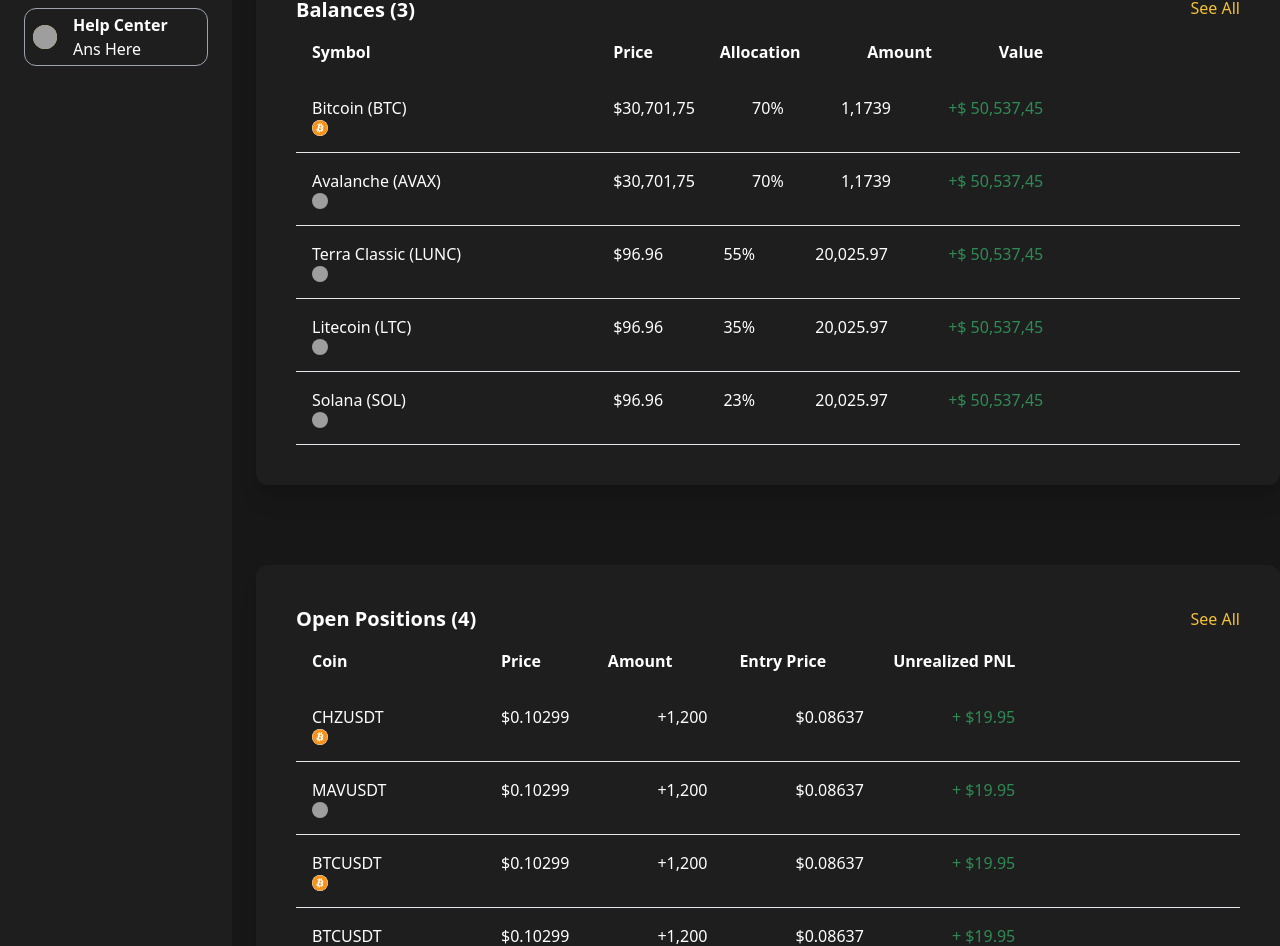
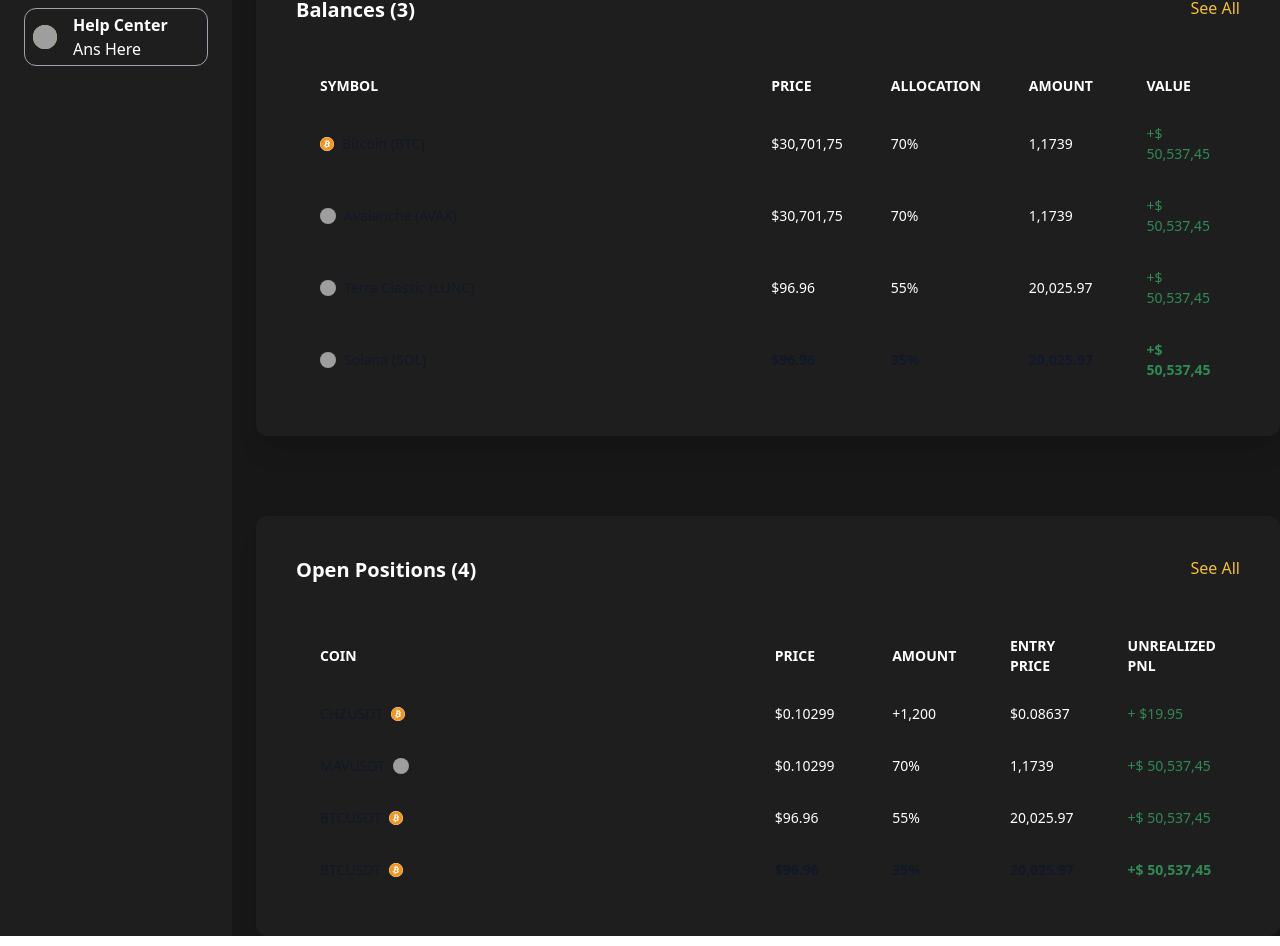
Before and after one commit to iamRazzakk/dashboard, a React (Vite) app: page / in a window 1280 px wide. Shown: the part 714-1660 px from the top of the page. Built offline with nearby package versions, Linux system fonts and the light colour scheme; grey boxes are pictures that could not be loaded.

Commit message:
update table

```diff
--- a/src/Components/AreaChart/AreaChart.jsx
+++ b/src/Components/AreaChart/AreaChart.jsx
@@ -23,7 +23,7 @@
                     data={data}
                     margin={{ top: 10, right: 30, left: 0, bottom: 0 }}
                 >
-                    <Area type="monotone" dataKey="uv" stroke="black" fill="black" />
+                    <Area type="monotone" dataKey="uv" stroke="white" strokeWidth={3} fill="#2b271f" />
                 </AreaChart>
             </div>
         </div>
--- a/src/Components/SideBar/Sidebar.css
+++ b/src/Components/SideBar/Sidebar.css
@@ -3,7 +3,7 @@
     /* color: #fbd251; */
     color: white;
     padding: 0.5rem 1rem;
-    border-radius: 2rem;
+    border-radius: 8px;
     border: none;
     cursor: pointer;
     transition: background-color 0.3s, color 0.3s;
@@ -11,10 +11,14 @@
 
 .sidebar-btn.active {
     background-color: #fbd250;
-    color: white;
+    color: black;
+    font-weight: bold;
 }
 
 .sidebar-btn:hover:not(.active) {
     background-color: #fbd250;
-    color: white;
+    color: black;
+    font-weight: bold;
+    margin-top: 10px;
+    margin-bottom: 10px;
 }
--- a/src/pages/Home/Balances.jsx
+++ b/src/pages/Home/Balances.jsx
@@ -8,73 +8,83 @@
                 <h5 className="text-[#F3C136] cursor-pointer hidden md:block">See All</h5>
             </div>
             {/* For Table */}
-            <div className="overflow-x-auto">
-                <table className="w-full">
-                    <thead>
-                        <tr className="">
-                            <th className="p-4 font-bold text-left">Symbol</th>
-                            <th className="p-4 flex justify-between  w-3/4">
-                                <div className="px-4 text-right">Price</div>
-                                <div className="px-4">Allocation</div>
-                                <div className="px-4">Amount</div>
-                                <div className="px-4">Value</div>
+
+            <div className="relative overflow-x-auto">
+                <table className="w-full text-sm text-left rtl:text-right md:mt-10">
+                    <thead className="text-xs uppercase text-white">
+                        <tr>
+                            <th scope="col" className="px-6 text-sm py-3 rounded-s-lg" style={{ width: "50%" }}>
+                                Symbol
+                            </th>
+                            <th scope="col" className="px-6 text-sm py-3 rounded-s-lg" style={{ width: "12.5%" }}>
+                                Price
+                            </th>
+                            <th scope="col" className="px-6 text-sm py-3" style={{ width: "12.5%" }}>
+                                Allocation
+                            </th>
+                            <th scope="col" className="px-6 text-sm py-3 rounded-e-lg" style={{ width: "12.5%" }}>
+                                Amount
+                            </th>
+                            <th scope="col" className="px-6 text-sm py-3 rounded-e-lg" style={{ width: "12.5%" }}>
+                                Value
                             </th>
                         </tr>
                     </thead>
                     <tbody>
-                        {/* For BTC Data */}
-                        <tr className="border-b">
-                            <td className="p-4">Bitcoin (BTC) <FaBitcoin className="bg-white rounded-full text-[#f7931a]"></FaBitcoin></td>
-                            <td className="p-4 flex justify-between w-3/4">
-                                <div className="px-4">$30,701,75</div>
-                                <div className="px-4">70%</div>
-                                <div className="px-4">1,1739</div>
-                                <div className="px-4 text-[#2F8A54]">+$ 50,537,45</div>
+                        <tr className="">
+                            <td className="p-4 px-6 py-4 font-medium text-gray-900 whitespace-nowrap dark:text-white">
+                                <div className="flex gap-2 items-center">
+                                    <FaBitcoin className="bg-white rounded-full text-[#f7931a]" />
+                                    Bitcoin (BTC)
+                                </div>
                             </td>
+                            <td className="px-6 py-4">$30,701,75</td>
+                            <td className="px-6 py-4">70%</td>
+                            <td className="px-6 py-4">1,1739</td>
+                            <td className="px-6 py-4 text-[#2F8A54]">+$ 50,537,45</td>
                         </tr>
-                        {/* For Avalanche (AVAX) Data */}
-                        <tr className="border-b">
-                            <td className="p-4">Avalanche (AVAX) <img className="h-4 w-4 rounded-full" src="https://cryptologos.cc/logos/avalanche-avax-logo.png" alt="" /></td>
-                            <td className="p-4 flex justify-between w-3/4">
-                                <div className="px-4">$30,701,75</div>
-                                <div className="px-4">70%</div>
-                                <div className="px-4">1,1739</div>
-                                <div className="px-4 text-[#2F8A54]">+$ 50,537,45</div>
+                        <tr className="">
+                            <td className="p-4 px-6 py-4 font-medium text-gray-900 whitespace-nowrap dark:text-white">
+                                <div className="flex gap-2 items-center">
+                                    <img className="h-4 w-4 rounded-full" src="https://cryptologos.cc/logos/avalanche-avax-logo.png" alt="" />
+                                    Avalanche (AVAX)
+                                </div>
                             </td>
+                            <td className="px-6 py-4">$30,701,75</td>
+                            <td className="px-6 py-4">70%</td>
+                            <td className="px-6 py-4">1,1739</td>
+                            <td className="px-6 py-4 text-[#2F8A54]">+$ 50,537,45</td>
                         </tr>
-                        {/* For Terra Classic (LUNC) Data */}
-                        <tr className="border-b">
-                            <td className="p-4">Terra Classic (LUNC) <img className="h-4 w-4 rounded-full" src="https://s2.coinmarketcap.com/static/img/coins/200x200/4172.png" alt="" /> </td>
-                            <td className="p-4 flex justify-between w-3/4">
-                                <div className="px-4">$96.96</div>
-                                <div className="px-4">55%</div>
-                                <div className="px-4">20,025.97</div>
-                                <div className="px-4 text-[#2F8A54]">+$ 50,537,45</div>
+                        <tr className="">
+                            <td className="p-4 px-6 py-4 font-medium text-gray-900 whitespace-nowrap dark:text-white">
+                                <div className="flex gap-2 items-center">
+                                    <img className="h-4 w-4 rounded-full" src="https://s2.coinmarketcap.com/static/img/coins/200x200/4172.png" alt="" />
+                                    Terra Classic (LUNC)
+                                </div>
                             </td>
-                        </tr>
-                        {/* For Litecoin (LTC) Data */}
-                        <tr className="border-b">
-                            <td className="p-4">Litecoin (LTC) <img className="h-4 w-4 rounded-full" src="https://cryptologos.cc/logos/litecoin-ltc-logo.png" alt="" /></td>
-                            <td className="p-4 flex justify-between w-3/4">
-                                <div className="px-4">$96.96</div>
-                                <div className="px-4">35%</div>
-                                <div className="px-4">20,025.97</div>
-                                <div className="px-4 text-[#2F8A54]">+$ 50,537,45</div>
-                            </td>
-                        </tr>
-                        {/* For Solana (SOL) Data */}
-                        <tr className="border-b">
-                            <td className="p-4">Solana (SOL) <img className="h-4 w-4 rounded-full" src="https://cryptologos.cc/logos/solana-sol-logo.png" alt="" /></td>
-                            <td className="p-4 flex justify-between w-3/4">
-                                <div className="px-4">$96.96</div>
-                                <div className="px-4">23%</div>
-                                <div className="px-4">20,025.97</div>
-                                <div className="px-4 text-[#2F8A54]">+$ 50,537,45</div>
-                            </td>
+                            <td className="px-6 py-4">$96.96</td>
+                            <td className="px-6 py-4">55%</td>
+                            <td className="px-6 py-4">20,025.97</td>
+                            <td className="px-6 py-4 text-[#2F8A54]">+$ 50,537,45</td>
                         </tr>
                     </tbody>
+                    <tfoot>
+                        <tr className="font-semibold text-gray-900 dark:text-white">
+                            <td className="p-4 px-6 py-4 font-medium text-gray-900 whitespace-nowrap dark:text-white">
+                                <div className="flex gap-2 items-center">
+                                    <img className="h-4 w-4 rounded-full" src="https://cryptologos.cc/logos/solana-sol-logo.png" alt="" />
+                                    Solana (SOL)
+                                </div>
+                            </td>
+                            <td className="px-6 py-3">$96.96</td>
+                            <td className="px-6 py-3">35%</td>
+                            <td className="px-6 py-4">20,025.97</td>
+                            <td className="px-6 py-4 text-[#2F8A54]">+$ 50,537,45</td>
+                        </tr>
+                    </tfoot>
                 </table>
             </div>
+
             <h5 className="text-[#F3C136] cursor-pointer block md:hidden mt-4 text-center">See All</h5>
         </div>
     );
--- a/src/pages/Home/Position.jsx
+++ b/src/pages/Home/Position.jsx
@@ -2,72 +2,87 @@
 
 const Position = () => {
     return (
-        <div className="text-white rounded-xl shadow-xl bg-[#1E1E1E] p-6 md:p-10 md:mt-20">
-            <div className=" ">
-                <div className="flex items-center justify-between">
+        <div className="text-white rounded-xl shadow-xl md:mt-20 bg-[#1E1E1E] p-6 md:p-10">
+            <div className="flex justify-between">
                 <h3 className="font-bold text-xl">Open Positions (4)</h3>
                 <h5 className="text-[#F3C136] cursor-pointer hidden md:block">See All</h5>
             </div>
-                {/* For Position Table */}
-                <div className="overflow-x-auto">
-                    <table className="w-full">
-                        <thead>
-                            <tr className="">
-                                <th className="p-4 font-bold text-left">Coin</th>
-                                <th className="p-4 flex justify-between  w-3/4">
-                                    <div className="px-4 text-right">Price</div>
-                                    <div className="px-4">Amount</div>
-                                    <div className="px-4">Entry Price</div>
-                                    <div className="px-4">Unrealized PNL</div>
+            {/* For Table */}
+
+            <div className="relative overflow-x-auto">
+                <table className="w-full text-sm text-left rtl:text-right md:mt-10">
+                    <thead className="text-xs uppercase text-white">
+                        <tr>
+                            <th scope="col" className="px-6 text-sm py-3 rounded-s-lg" style={{ width: "50%" }}>
+                                Coin
+                            </th>
+                            <th scope="col" className="px-6 text-sm py-3 rounded-s-lg" style={{ width: "12.5%" }}>
+                                Price
+                            </th>
+                            <th scope="col" className="px-6 text-sm py-3" style={{ width: "12.5%" }}>
+                                Amount
+                            </th>
+                            <th scope="col" className="px-6 text-sm py-3 rounded-e-lg" style={{ width: "12.5%" }}>
+                                Entry Price
+
+                            </th>
+                            <th scope="col" className="px-6 text-sm py-3 rounded-e-lg" style={{ width: "12.5%" }}>
+                                Unrealized PNL
                             </th>
                         </tr>
                     </thead>
                     <tbody>
-                            {/* For BTC Data */}
-                            <tr className="border-b">
-                                <td className="p-4">CHZUSDT <FaBitcoin className="bg-white rounded-full text-[#f7931a]"></FaBitcoin></td>
-                                <td className="p-4 flex justify-between w-3/4">
-                                    <div className="px-4">$0.10299</div>
-                                    <div className="px-4">+1,200</div>
-                                    <div className="px-4">$0.08637</div>
-                                    <div className="px-4 text-[#2F8A54]">+ $19.95</div>
+                        <tr className="">
+                            <td className="p-4 px-6 py-4 font-medium text-gray-900 whitespace-nowrap dark:text-white">
+                                <div className="flex gap-2 items-center">
+                                    CHZUSDT <FaBitcoin className="bg-white rounded-full text-[#f7931a]"></FaBitcoin>
+                                </div>
                             </td>
+                            <td className="px-6 py-4">$0.10299</td>
+                            <td className="px-6 py-4">+1,200</td>
+                            <td className="px-6 py-4">$0.08637</td>
+                            <td className="px-6 py-4 text-[#2F8A54]">+ $19.95</td>
                         </tr>
-                            {/* For Avalanche (AVAX) Data */}
-                            <tr className="border-b">
-                                <td className="p-4">MAVUSDT <img className="h-4 w-4 rounded-full" src="https://cryptologos.cc/logos/avalanche-avax-logo.png" alt="" /></td>
-                                <td className="p-4 flex justify-between w-3/4">
-                                    <div className="px-4">$0.10299</div>
-                                    <div className="px-4">+1,200</div>
-                                    <div className="px-4">$0.08637</div>
-                                    <div className="px-4 text-[#2F8A54]">+ $19.95</div>
+                        <tr className="">
+                            <td className="p-4 px-6 py-4 font-medium text-gray-900 whitespace-nowrap dark:text-white">
+                                <div className="flex gap-2 items-center">
+                                    MAVUSDT <img className="h-4 w-4 rounded-full" src="https://cryptologos.cc/logos/avalanche-avax-logo.png" alt="" />
+                                </div>
                             </td>
+                            <td className="px-6 py-4">$0.10299</td>
+                            <td className="px-6 py-4">70%</td>
+                            <td className="px-6 py-4">1,1739</td>
+                            <td className="px-6 py-4 text-[#2F8A54]">+$ 50,537,45</td>
                         </tr>
-                            {/* For Terra Classic (LUNC) Data */}
-                            <tr className="border-b">
-                                <td className="p-4">BTCUSDT <FaBitcoin className="bg-white rounded-full text-[#f7931a]"></FaBitcoin> </td>
-                                <td className="p-4 flex justify-between w-3/4">
-                                    <div className="px-4">$0.10299</div>
-                                    <div className="px-4">+1,200</div>
-                                    <div className="px-4">$0.08637</div>
-                                    <div className="px-4 text-[#2F8A54]">+ $19.95</div>
+                        <tr className="">
+                            <td className="p-4 px-6 py-4 font-medium text-gray-900 whitespace-nowrap dark:text-white">
+                                <div className="flex gap-2 items-center">
+                                    BTCUSDT <FaBitcoin className="bg-white rounded-full text-[#f7931a]"></FaBitcoin>
+                                </div>
                             </td>
-                            </tr>
-                            {/* For Litecoin (LTC) Data */}
-                            <tr className="border-b">
-                                <td className="p-4">BTCUSDT <FaBitcoin className="bg-white rounded-full text-[#f7931a]"></FaBitcoin></td>
-                                <td className="p-4 flex justify-between w-3/4">
-                                    <div className="px-4">$0.10299</div>
-                                    <div className="px-4">+1,200</div>
-                                    <div className="px-4">$0.08637</div>
-                                    <div className="px-4 text-[#2F8A54]">+ $19.95</div>
-                                </td>
+                            <td className="px-6 py-4">$96.96</td>
+                            <td className="px-6 py-4">55%</td>
+                            <td className="px-6 py-4">20,025.97</td>
+                            <td className="px-6 py-4 text-[#2F8A54]">+$ 50,537,45</td>
                         </tr>
                     </tbody>
+                    <tfoot>
+                        <tr className="font-semibold text-gray-900 dark:text-white">
+                            <td className="p-4 px-6 py-4 font-medium text-gray-900 whitespace-nowrap dark:text-white">
+                                <div className="flex gap-2 items-center">
+                                    BTCUSDT <FaBitcoin className="bg-white rounded-full text-[#f7931a]"></FaBitcoin>
+                                </div>
+                            </td>
+                            <td className="px-6 py-3">$96.96</td>
+                            <td className="px-6 py-3">35%</td>
+                            <td className="px-6 py-4">20,025.97</td>
+                            <td className="px-6 py-4 text-[#2F8A54]">+$ 50,537,45</td>
+                        </tr>
+                    </tfoot>
                 </table>
             </div>
+
             <h5 className="text-[#F3C136] cursor-pointer block md:hidden mt-4 text-center">See All</h5>
-            </div>
         </div>
     );
 };
--- a/src/pages/Home/Summery.jsx
+++ b/src/pages/Home/Summery.jsx
@@ -99,9 +99,9 @@
         <div className='text-white md:mt-20'>
             <h1 className="text-xl font-bold">Summary</h1>
             <p>A quick summary of your entire account on Bybit and current positions</p>
-            <div className="md:flex items-center">
+            <div className="md:flex items-center w-full">
                 {/* Integrated pie chart */}
-                <div className=''>
+                <div className='flex-1'>
                     <div className="flex md:w-[250px] ">
                         <div className='' style={{ width: '100%', height: '100%' }}>
                             <ResponsiveContainer width="100%" height="100%">
@@ -161,7 +161,7 @@
                         {/* PNL */}
                         <div>
                             <div className=' mt-4'>
-                                <div className="md:flex justify-between items-center md:h-[120px] px-4 py-6 md:w-full shadow-lg md:flex-1 rounded-2xl bg-[#1e1e1e]">
+                                <div className="md:flex justify-between items-center md:h-[120px] px-4 py-6 md:min-w-full shadow-lg md:flex-1 rounded-2xl bg-[#1e1e1e]">
                                     <div className="flex-1 bg-[#1e1e1e] flex items-center gap-4">
                                         <GrDocumentPerformance className='bg-[#fbd250] rounded-lg h-12 w-12 p-2 text-black'></GrDocumentPerformance>
                                         <div>
@@ -171,10 +171,8 @@
                                     </div>
                                     {/* Secound Chart  */}
                                     <CustomAreaChart className='flex-1 '></CustomAreaChart>
-                                    <div className='flex-1 flex justify-center'> {/* Added 'flex justify-center' to center the button */}
-                                        <button>
-                                            See analytics →
-                                        </button>
+                                    <div className=' w-full'> {/* Added 'flex justify-center' to center the button */}
+                                        <button>See analytics →</button>
                                     </div>
                                 </div>
                             </div>
```
Also changed, not shown: src/Components/SideBar/SideBar.jsx (+14 -12 lines). Lines whose indentation alone changed are shown as unchanged.
